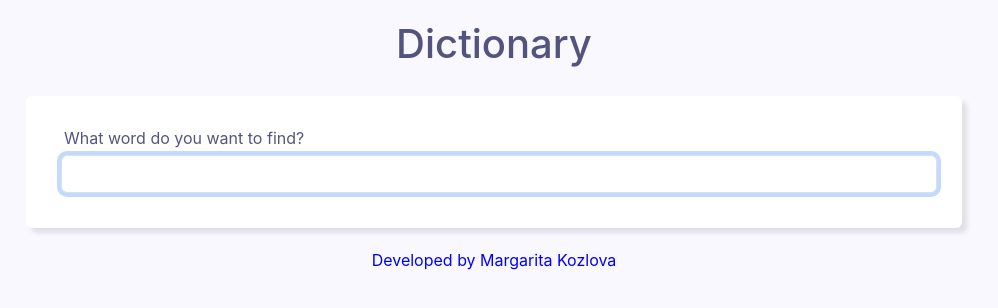
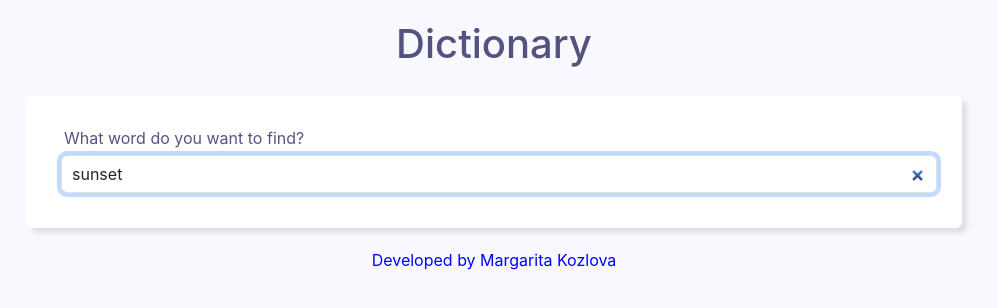
Before and after one commit to MargaritaKremen/dictionary-project, a React (Create React App) app: page / in a window 1280 px wide. Shown: the top 308 px of the page, without its empty margins (146-1144 px from the left). Built offline with nearby package versions, Linux system fonts and the light colour scheme; no server answers.

Commit message:
mistakes

```diff
--- a/src/Dictionary.js
+++ b/src/Dictionary.js
@@ -52,7 +52,7 @@ function handleKeywordChange(event){
                     <form  onSubmit = {handleSubmit}>
                         <label for="exampleInputEmail" className="form-label-form-text-color:#6f7dfb ms-2" >What word do you want to find?</label>
                         <input type = "search" className="form-control border" onChange = {handleKeywordChange}
-                         defaulValue={props.defaultKeyword} autoFocus = {true}/>
+                         defaultValue={props.defaultKeyword} autoFocus = {true}/>
 
                     </form>
                 </section>
```
Also changed, not shown: public/logo192.png (added).
